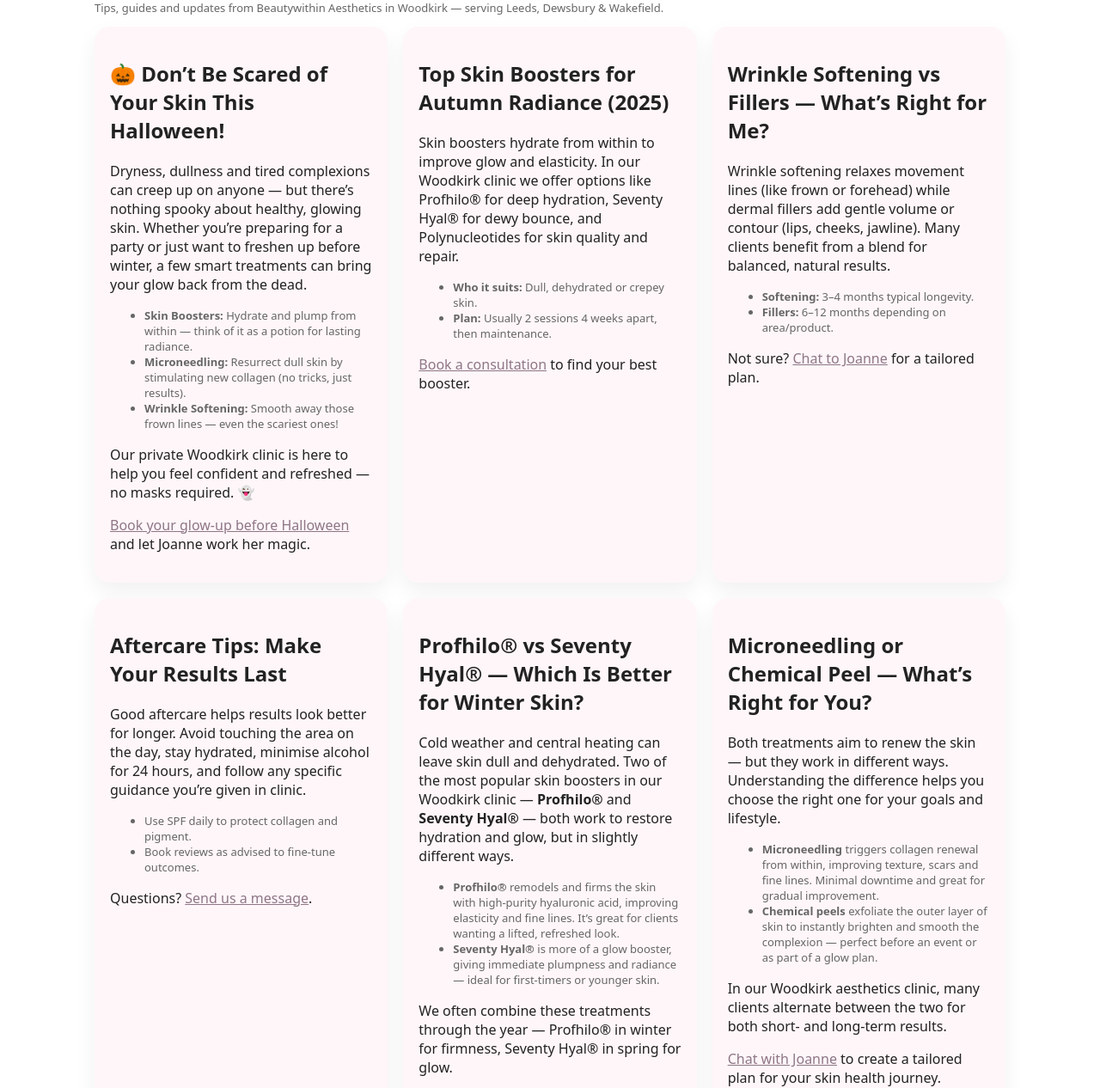
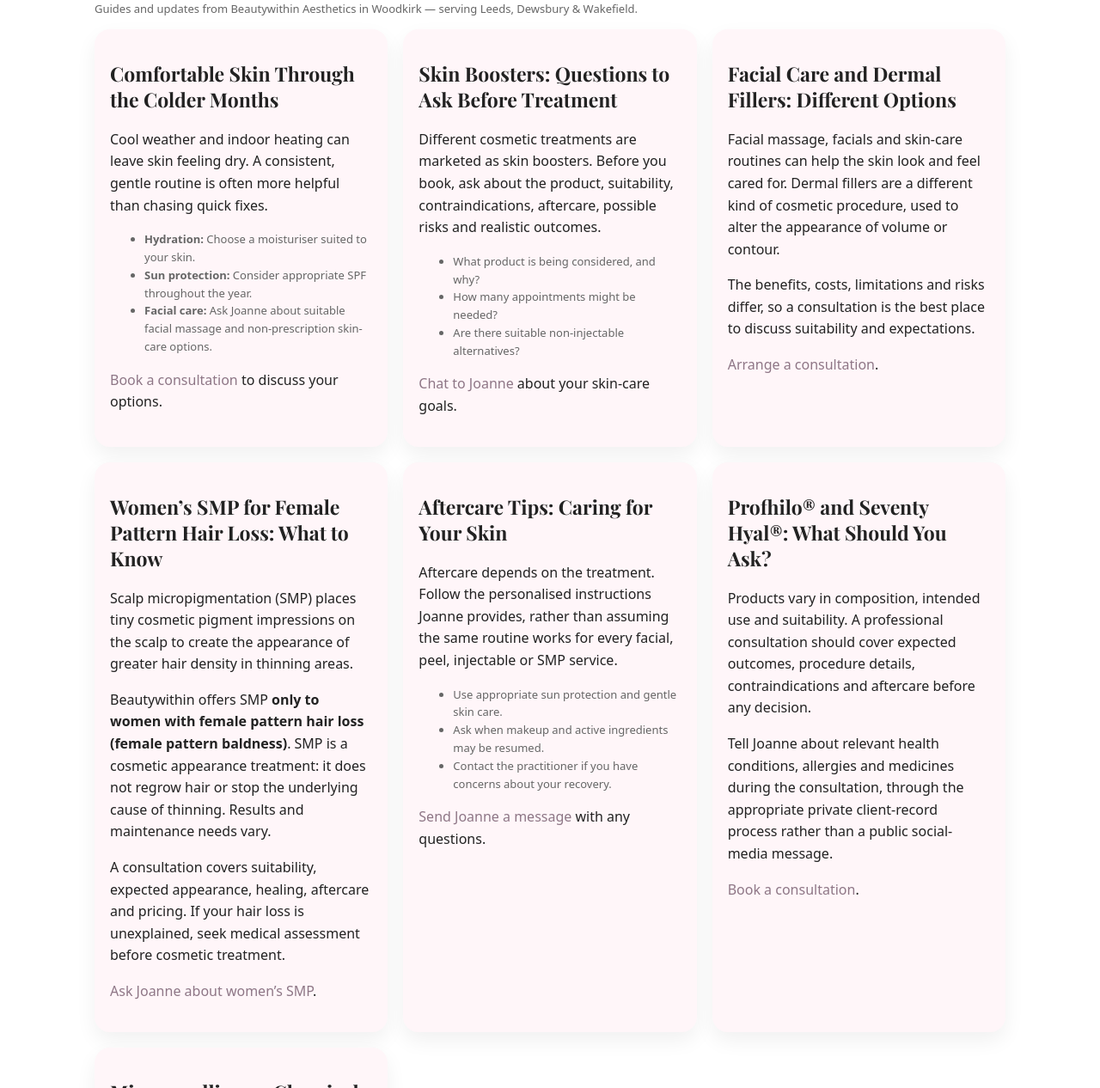
Before and after one commit to chrisburley01/Beautywithinsalon, a plain HTML site: page blog.html in a window 1280 px wide. Shown: the part 143-1409 px from the top of the page at 86% size. Drawn offline with nearby package versions, Linux system fonts and the light colour scheme.

Commit message:
Update blog.html

```diff
--- a/blog.html
+++ b/blog.html
@@ -3,155 +3,104 @@
 <head>
 <meta charset="utf-8" />
 <meta name="viewport" content="width=device-width, initial-scale=1" />
-
-<title>Beautywithin Aesthetics Blog | Skin Boosters, Fillers & Advice in Woodkirk (WF12)</title>
-<meta name="description" content="Aesthetic skin tips from Beautywithin Aesthetics in Woodkirk (WF12) near Leeds & Dewsbury. Profhilo®, Seventy Hyal®, microneedling, aftercare advice and more." />
+<title>Beautywithin Aesthetics Blog | Skin Advice &amp; Women's SMP in Woodkirk</title>
+<meta name="description" content="Skin-care tips, facial treatments, cosmetic skin boosters and women-only scalp micropigmentation advice from Beautywithin Aesthetics in Woodkirk, near Leeds and Dewsbury." />
 <link rel="canonical" href="https://aestheticsnearme.co.uk/blog.html" />
-
-<!-- Social / Open Graph -->
 <meta property="og:type" content="website" />
 <meta property="og:url" content="https://aestheticsnearme.co.uk/blog.html" />
-<meta property="og:title" content="Beautywithin Aesthetics Blog | Skin Boosters, Fillers & Advice in Woodkirk" />
-<meta property="og:description" content="Treatment guides and clinic news from Beautywithin Aesthetics, serving Leeds & Dewsbury." />
+<meta property="og:title" content="Beautywithin Aesthetics Blog | Woodkirk" />
+<meta property="og:description" content="Skin-care advice, facial treatments and women's scalp micropigmentation for female pattern hair loss." />
 <meta property="og:image" content="https://aestheticsnearme.co.uk/joanne.jpg" />
-
-<link rel="icon" href="BWA-Logo-no-name-PRINT.svg">
-<link rel="preconnect" href="https://fonts.googleapis.com">
-<link rel="preconnect" href="https://fonts.gstatic.com" crossorigin>
-<link href="https://fonts.googleapis.com/css2?family=Playfair+Display:wght@600;700&display=swap" rel="stylesheet">
-
+<link rel="icon" href="BWA-Logo-no-name-PRINT.svg" type="image/svg+xml" />
+<link rel="preconnect" href="https://fonts.googleapis.com" />
+<link rel="preconnect" href="https://fonts.gstatic.com" crossorigin />
+<link href="https://fonts.googleapis.com/css2?family=Playfair+Display:wght@600;700&amp;display=swap" rel="stylesheet" />
 <style>
 :root{--bg:#fff;--text:#222;--muted:#666;--brand:#d4acc5;--brand-dark:#8e7686;--card:#fff6f9;--shadow:0 10px 24px rgba(0,0,0,.06);--radius:18px}
 *{box-sizing:border-box}
-body{margin:0;font-family:system-ui,-apple-system,Segoe UI,Roboto,Arial;background:#fff;color:#222}
-a{color:var(--brand-dark)} a:hover{text-decoration:underline}
+body{margin:0;background:var(--bg);color:var(--text);font:16px/1.6 system-ui,-apple-system,Segoe UI,Roboto,Arial,sans-serif}
+a{color:var(--brand-dark);text-decoration:none}a:hover{text-decoration:underline}
+a:focus-visible{outline:3px solid var(--brand-dark);outline-offset:3px}
 .container{max-width:1100px;margin:0 auto;padding:0 20px}
 header{position:sticky;top:0;background:#fff;border-bottom:1px solid #eee;z-index:50}
-.nav{display:flex;align-items:center;justify-content:space-between;padding:12px 0}
+.nav{display:flex;align-items:center;justify-content:space-between;gap:14px;padding:12px 0}
 .logo{display:flex;align-items:center;gap:10px;font-weight:700}
-.logo-img{height:38px}
+.logo-img{height:38px;width:auto}
 h1{font:700 clamp(24px,3.2vw,36px) 'Playfair Display',serif;margin:16px 0}
+h2{font:700 23px 'Playfair Display',serif;line-height:1.3}
 .grid{display:grid;gap:18px}
 .posts{grid-template-columns:repeat(auto-fit,minmax(280px,1fr))}
 .card{background:var(--card);border-radius:var(--radius);padding:18px;box-shadow:var(--shadow)}
 .small{font-size:13px;color:var(--muted)}
 footer{padding:36px 0;border-top:1px solid #eee;margin-top:30px}
+@media(max-width:420px){.logo-img{height:32px}.logo{gap:6px;font-size:13px}.nav{align-items:flex-start}}
 </style>
 </head>
-
 <body>
-<header>
-  <nav class="container nav">
-    <div class="logo">
-      <img src="BWA-Logo-no-name-PRINT.svg" alt="Beautywithin Aesthetics logo" class="logo-img" />
-      Beautywithin <span class="small">Aesthetics</span>
-    </div>
-    <div><a href="/">← Back to home</a></div>
-  </nav>
-</header>
-
+<header><nav class="container nav" aria-label="Page navigation"><div class="logo"><img src="BWA-Logo-no-name-PRINT.svg" alt="Beautywithin Aesthetics logo" class="logo-img" /> Beautywithin <span class="small">Aesthetics</span></div><div><a href="/">← Back to home</a></div></nav></header>
 <main class="container">
-  <h1>Blog & Skin Advice</h1>
-  <p class="small">Tips, guides and updates from Beautywithin Aesthetics in Woodkirk — serving Leeds, Dewsbury & Wakefield.</p>
-
-  <section class="grid posts">
+<h1>Blog &amp; Skin Advice</h1>
+<p class="small">Guides and updates from Beautywithin Aesthetics in Woodkirk — serving Leeds, Dewsbury &amp; Wakefield.</p>
+<section class="grid posts" aria-label="Skin advice articles">
   <article class="card">
-      <h2>🎃 Don’t Be Scared of Your Skin This Halloween!</h2>
-      <p>Dryness, dullness and tired complexions can creep up on anyone — but there’s nothing spooky about healthy, glowing skin. Whether you’re preparing for a party or just want to freshen up before winter, a few smart treatments can bring your glow back from the dead.</p>
-      <ul class="small">
-        <li><strong>Skin Boosters:</strong> Hydrate and plump from within — think of it as a potion for lasting radiance.</li>
-        <li><strong>Microneedling:</strong> Resurrect dull skin by stimulating new collagen (no tricks, just results).</li>
-        <li><strong>Wrinkle Softening:</strong> Smooth away those frown lines — even the scariest ones!</li>
-      </ul>
-      <p>Our private Woodkirk clinic is here to help you feel confident and refreshed — no masks required. 👻</p>
-      <p><a href="/#contact">Book your glow-up before Halloween</a> and let Joanne work her magic.</p>
+    <h2>Comfortable Skin Through the Colder Months</h2>
+    <p>Cool weather and indoor heating can leave skin feeling dry. A consistent, gentle routine is often more helpful than chasing quick fixes.</p>
+    <ul class="small"><li><strong>Hydration:</strong> Choose a moisturiser suited to your skin.</li><li><strong>Sun protection:</strong> Consider appropriate SPF throughout the year.</li><li><strong>Facial care:</strong> Ask Joanne about suitable facial massage and non-prescription skin-care options.</li></ul>
+    <p><a href="/#contact">Book a consultation</a> to discuss your options.</p>
   </article>
-
   <article class="card">
-      <h2>Top Skin Boosters for Autumn Radiance (2025)</h2>
-      <p>Skin boosters hydrate from within to improve glow and elasticity. In our Woodkirk clinic we offer options like Profhilo® for deep hydration, Seventy Hyal® for dewy bounce, and Polynucleotides for skin quality and repair.</p>
-      <ul class="small">
-        <li><strong>Who it suits:</strong> Dull, dehydrated or crepey skin.</li>
-        <li><strong>Plan:</strong> Usually 2 sessions 4 weeks apart, then maintenance.</li>
-      </ul>
-      <p><a href="/#contact">Book a consultation</a> to find your best booster.</p>
+    <h2>Skin Boosters: Questions to Ask Before Treatment</h2>
+    <p>Different cosmetic treatments are marketed as skin boosters. Before you book, ask about the product, suitability, contraindications, aftercare, possible risks and realistic outcomes.</p>
+    <ul class="small"><li>What product is being considered, and why?</li><li>How many appointments might be needed?</li><li>Are there suitable non-injectable alternatives?</li></ul>
+    <p><a href="/#contact">Chat to Joanne</a> about your skin-care goals.</p>
   </article>
-
   <article class="card">
-      <h2>Wrinkle Softening vs Fillers — What’s Right for Me?</h2>
-      <p>Wrinkle softening relaxes movement lines (like frown or forehead) while dermal fillers add gentle volume or contour (lips, cheeks, jawline). Many clients benefit from a blend for balanced, natural results.</p>
-      <ul class="small">
-        <li><strong>Softening:</strong> 3–4 months typical longevity.</li>
-        <li><strong>Fillers:</strong> 6–12 months depending on area/product.</li>
-      </ul>
-      <p>Not sure? <a href="/#contact">Chat to Joanne</a> for a tailored plan.</p>
+    <h2>Facial Care and Dermal Fillers: Different Options</h2>
+    <p>Facial massage, facials and skin-care routines can help the skin look and feel cared for. Dermal fillers are a different kind of cosmetic procedure, used to alter the appearance of volume or contour.</p>
+    <p>The benefits, costs, limitations and risks differ, so a consultation is the best place to discuss suitability and expectations.</p>
+    <p><a href="/#contact">Arrange a consultation</a>.</p>
   </article>
-
   <article class="card">
-      <h2>Aftercare Tips: Make Your Results Last</h2>
-      <p>Good aftercare helps results look better for longer. Avoid touching the area on the day, stay hydrated, minimise alcohol for 24 hours, and follow any specific guidance you’re given in clinic.</p>
-      <ul class="small">
-        <li>Use SPF daily to protect collagen and pigment.</li>
-        <li>Book reviews as advised to fine-tune outcomes.</li>
-      </ul>
-      <p>Questions? <a href="/#contact">Send us a message</a>.</p>
+    <h2>Women’s SMP for Female Pattern Hair Loss: What to Know</h2>
+    <p>Scalp micropigmentation (SMP) places tiny cosmetic pigment impressions on the scalp to create the appearance of greater hair density in thinning areas.</p>
+    <p>Beautywithin offers SMP <strong>only to women with female pattern hair loss (female pattern baldness)</strong>. SMP is a cosmetic appearance treatment: it does not regrow hair or stop the underlying cause of thinning. Results and maintenance needs vary.</p>
+    <p>A consultation covers suitability, expected appearance, healing, aftercare and pricing. If your hair loss is unexplained, seek medical assessment before cosmetic treatment.</p>
+    <p><a href="/#contact">Ask Joanne about women’s SMP</a>.</p>
   </article>
-
   <article class="card">
-      <h2>Profhilo® vs Seventy Hyal® — Which Is Better for Winter Skin?</h2>
-      <p>Cold weather and central heating can leave skin dull and dehydrated. Two of the most popular skin boosters in our Woodkirk clinic — <strong>Profhilo®</strong> and <strong>Seventy Hyal®</strong> — both work to restore hydration and glow, but in slightly different ways.</p>
-      <ul class="small">
-        <li><strong>Profhilo®</strong> remodels and firms the skin with high-purity hyaluronic acid, improving elasticity and fine lines. It’s great for clients wanting a lifted, refreshed look.</li>
-        <li><strong>Seventy Hyal®</strong> is more of a glow booster, giving immediate plumpness and radiance — ideal for first-timers or younger skin.</li>
-      </ul>
-      <p>We often combine these treatments through the year — Profhilo® in winter for firmness, Seventy Hyal® in spring for glow.</p>
-      <p><a href="/#contact">Book a consultation</a> to find which booster suits your skin best this season.</p>
+    <h2>Aftercare Tips: Caring for Your Skin</h2>
+    <p>Aftercare depends on the treatment. Follow the personalised instructions Joanne provides, rather than assuming the same routine works for every facial, peel, injectable or SMP service.</p>
+    <ul class="small"><li>Use appropriate sun protection and gentle skin care.</li><li>Ask when makeup and active ingredients may be resumed.</li><li>Contact the practitioner if you have concerns about your recovery.</li></ul>
+    <p><a href="/#contact">Send Joanne a message</a> with any questions.</p>
   </article>
-
   <article class="card">
-      <h2>Microneedling or Chemical Peel — What’s Right for You?</h2>
-      <p>Both treatments aim to renew the skin — but they work in different ways. Understanding the difference helps you choose the right one for your goals and lifestyle.</p>
-      <ul class="small">
-        <li><strong>Microneedling</strong> triggers collagen renewal from within, improving texture, scars and fine lines. Minimal downtime and great for gradual improvement.</li>
-        <li><strong>Chemical peels</strong> exfoliate the outer layer of skin to instantly brighten and smooth the complexion — perfect before an event or as part of a glow plan.</li>
-      </ul>
-      <p>In our Woodkirk aesthetics clinic, many clients alternate between the two for both short- and long-term results.</p>
-      <p><a href="/#contact">Chat with Joanne</a> to create a tailored plan for your skin health journey.</p>
+    <h2>Profhilo® and Seventy Hyal®: What Should You Ask?</h2>
+    <p>Products vary in composition, intended use and suitability. A professional consultation should cover expected outcomes, procedure details, contraindications and aftercare before any decision.</p>
+    <p>Tell Joanne about relevant health conditions, allergies and medicines during the consultation, through the appropriate private client-record process rather than a public social-media message.</p>
+    <p><a href="/#contact">Book a consultation</a>.</p>
+  </article>
+  <article class="card">
+    <h2>Microneedling or Chemical Peel — What's Right for You?</h2>
+    <p>Microneedling and chemical peels are different treatments with distinct suitability considerations. Both can be used in cosmetic skin-care plans, but neither is appropriate for everyone and results vary.</p>
+    <p>Joanne can discuss skin goals, sensitivities, aftercare and downtime at consultation.</p>
+    <p><a href="/#contact">Chat with Joanne</a>.</p>
   </article>
 </section>
 </main>
-
-<footer>
-  <div class="container">
-    <p class="small">
-      © <span id="y"></span> Beautywithin Aesthetics ·
-      <a href="/">Home</a> ·
-      <a href="/faq.html">FAQ</a>
-    </p>
-  </div>
-</footer>
-
+<footer><div class="container"><p class="small">© <span id="y"></span> Beautywithin Aesthetics · <a href="/">Home</a> · <a href="/faq.html">FAQ</a> · <a href="/privacy.html">Privacy Policy</a></p></div></footer>
 <script>document.getElementById('y').textContent=new Date().getFullYear();</script>
-
-<!-- JSON-LD schema for Google -->
 <script type="application/ld+json">
 {
-  "@context": "https://schema.org",
-  "@type": "Blog",
-  "mainEntityOfPage": "https://aestheticsnearme.co.uk/blog.html",
-  "name": "Beautywithin Aesthetics Blog",
-  "publisher": {
-    "@type": "Organization",
-    "name": "Beautywithin Aesthetics",
-    "url": "https://aestheticsnearme.co.uk/"
-  },
-  "blogPost": [
-    {"@type":"BlogPosting","headline":"Don’t Be Scared of Your Skin This Halloween!","datePublished":"2025-10-14","author":{"@type":"Person","name":"Joanne Burley"}},
-    {"@type":"BlogPosting","headline":"Top Skin Boosters for Autumn Radiance (2025)"},
-    {"@type":"BlogPosting","headline":"Wrinkle Softening vs Fillers — What’s Right for Me?"},
-    {"@type":"BlogPosting","headline":"Aftercare Tips: Make Your Results Last"},
-    {"@type":"BlogPosting","headline":"Profhilo® vs Seventy Hyal® — Which Is Better for Winter Skin?"},
-    {"@type":"BlogPosting","headline":"Microneedling or Chemical Peel — What’s Right for You?"}
+ "@context":"https://schema.org","@type":"Blog","mainEntityOfPage":"https://aestheticsnearme.co.uk/blog.html",
+ "name":"Beautywithin Aesthetics Blog","publisher":{"@type":"Organization","name":"Beautywithin Aesthetics","url":"https://aestheticsnearme.co.uk/"},
+ "blogPost":[
+  {"@type":"BlogPosting","headline":"Comfortable Skin Through the Colder Months"},
+  {"@type":"BlogPosting","headline":"Skin Boosters: Questions to Ask Before Treatment"},
+  {"@type":"BlogPosting","headline":"Facial Care and Dermal Fillers: Different Options"},
+  {"@type":"BlogPosting","headline":"Women’s SMP for Female Pattern Hair Loss: What to Know","datePublished":"2026-11-23","author":{"@type":"Person","name":"Joanne Burley"}},
+  {"@type":"BlogPosting","headline":"Aftercare Tips: Caring for Your Skin"},
+  {"@type":"BlogPosting","headline":"Profhilo® and Seventy Hyal®: What Should You Ask?"},
+  {"@type":"BlogPosting","headline":"Microneedling or Chemical Peel — What's Right for You?"}
  ]
 }
 </script>
```
Lines whose indentation alone changed are shown as unchanged.
